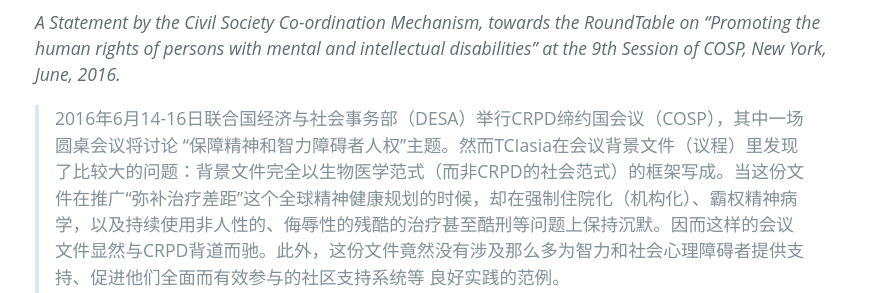
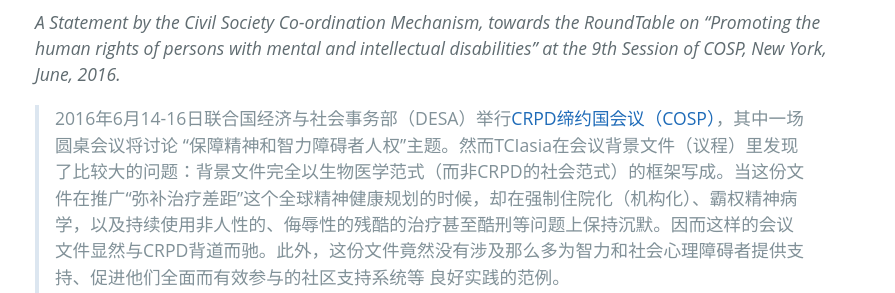
Before and after one commit to mdrights/mdrights.github.io, a Jekyll site: the page built from _posts/2016-06-10-TCIasia-致联合国COSP大会关于社心和智力障碍者权利的建议信.md, in a window 1280 px wide and 900 px high, scrolled down 506 px. Shown: the part 154-447 px from the top of the window, without its empty margins (189-1084 px from the left). Built offline with Jekyll 4.4.1, drawn with Linux system fonts in a browser that asks for light colours; part of the change alters nothing that is shown.

```diff
--- a/_posts/2016-06-10-TCIasia-致联合国COSP大会关于社心和智力障碍者权利的建议信.md
+++ b/_posts/2016-06-10-TCIasia-致联合国COSP大会关于社心和智力障碍者权利的建议信.md
@@ -5,8 +5,8 @@
 
 *A Statement by the Civil Society Co-ordination Mechanism, towards the RoundTable on "Promoting the human rights of persons with mental and intellectual disabilities" at the 9th Session of COSP, New York, June, 2016.*
 
-> 2016年6月14-16日联合国经济与社会事务部（DESA）举行CRPD缔约国会议（COSP），其中一场圆桌会议将讨论 “保障精神和智力障碍者人权”主题。然而TCIasia在会议背景文件（议程）里发现了比较大的问题：背景文件完全以生物医学范式（而非CRPD的社会范式）的框架写成。当这份文件在推广“弥补治疗差距”这个全球精神健康规划的时候，却在强制住院化（机构化）、霸权精神病学，以及持续使用非人性的、侮辱性的残酷的治疗甚至酷刑等问题上保持沉默。因而这样的会议文件显然与CRPD背道而驰。此外，这份文件竟然没有涉及那么多为智力和社会心理障碍者提供支持、促进他们全面而有效参与的社区支持系统等 良好实践的范例。
-> 因此TCIasia与“公民社会协作机制”成员向大会表达了诉求。那么到开会的前两天，大会接纳了我们的意见，并对背景文件进行了修正。下面是TCI提交的建议信，想看那份[背景文件]()的请猛戳链接。
+> 2016年6月14-16日联合国经济与社会事务部（DESA）举行[CRPD缔约国会议（COSP）](https://www.un.org/development/desa/disabilities/conference-of-states-parties-to-the-convention-on-the-rights-of-persons-with-disabilities-2/9thsession.html)，其中一场圆桌会议将讨论 “保障精神和智力障碍者人权”主题。然而TCIasia在会议背景文件（议程）里发现了比较大的问题：背景文件完全以生物医学范式（而非CRPD的社会范式）的框架写成。当这份文件在推广“弥补治疗差距”这个全球精神健康规划的时候，却在强制住院化（机构化）、霸权精神病学，以及持续使用非人性的、侮辱性的残酷的治疗甚至酷刑等问题上保持沉默。因而这样的会议文件显然与CRPD背道而驰。此外，这份文件竟然没有涉及那么多为智力和社会心理障碍者提供支持、促进他们全面而有效参与的社区支持系统等 良好实践的范例。
+> 因此TCIasia与“公民社会协作机制”成员向大会表达了诉求。那么到开会的前两天，大会接纳了我们的意见，并对背景文件进行了修正。下面是TCI提交的建议信，想看那份[背景文件](http://www.un.org/disabilities/documents/COP/9/RT2/CRPD_CSP_2016_3-1603538E-adv-uned.docx)的请猛戳链接。
 
 英文出处：[camhjournal.com](https://camhjournal.com/2016/06/02/civil-society-response-to-cosp-background-paper-promoting-the-humanrights-of-persons-with-psychosocial-and-intellectual-disabilities/)
 
```
